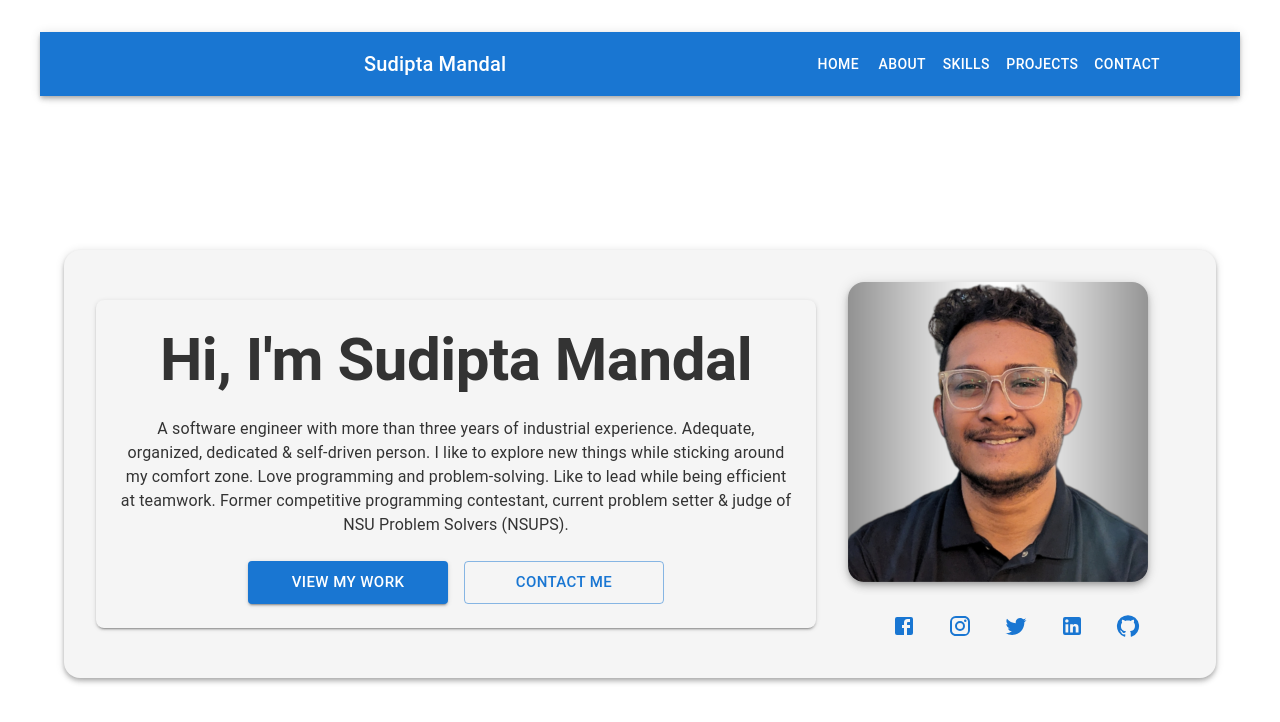
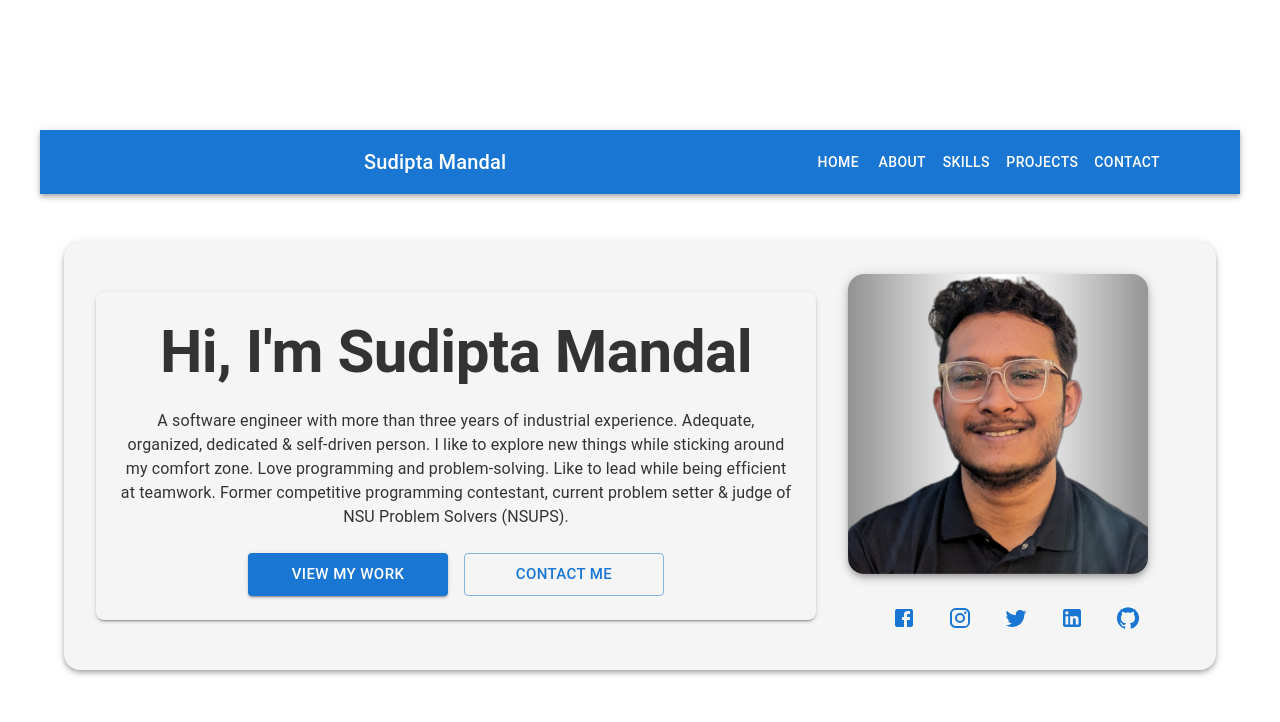
Before and after one commit to MrMandalNSU/portfolio, a React (Vite) app: page / in a window 1280 px wide. Shown: the top 722 px of the page. Built offline with nearby package versions, Linux system fonts and the light colour scheme; some icons are missing.

Commit message:
fixed intro section alignments

```diff
--- a/src/contexts/Intro.jsx
+++ b/src/contexts/Intro.jsx
@@ -48,8 +48,8 @@ const Intro = () => {
   return (
     <Box
       sx={{
-        py: 8,
-        minHeight: "calc(100vh - 64px)",
+        mt: 6,
+        // minHeight: "calc(100vh - 64px)",
         display: "flex",
         alignItems: "center",
       }}
@@ -119,7 +119,8 @@ const Intro = () => {
                 flex: 1,
                 flexDirection: "column",
                 display: "flex",
-                justifyContent: "center",
+                justifyContent: "flex-start",
+                alignSelf: "flex-start",
                 order: { xs: 1, md: 2 },
               }}
             >
```
